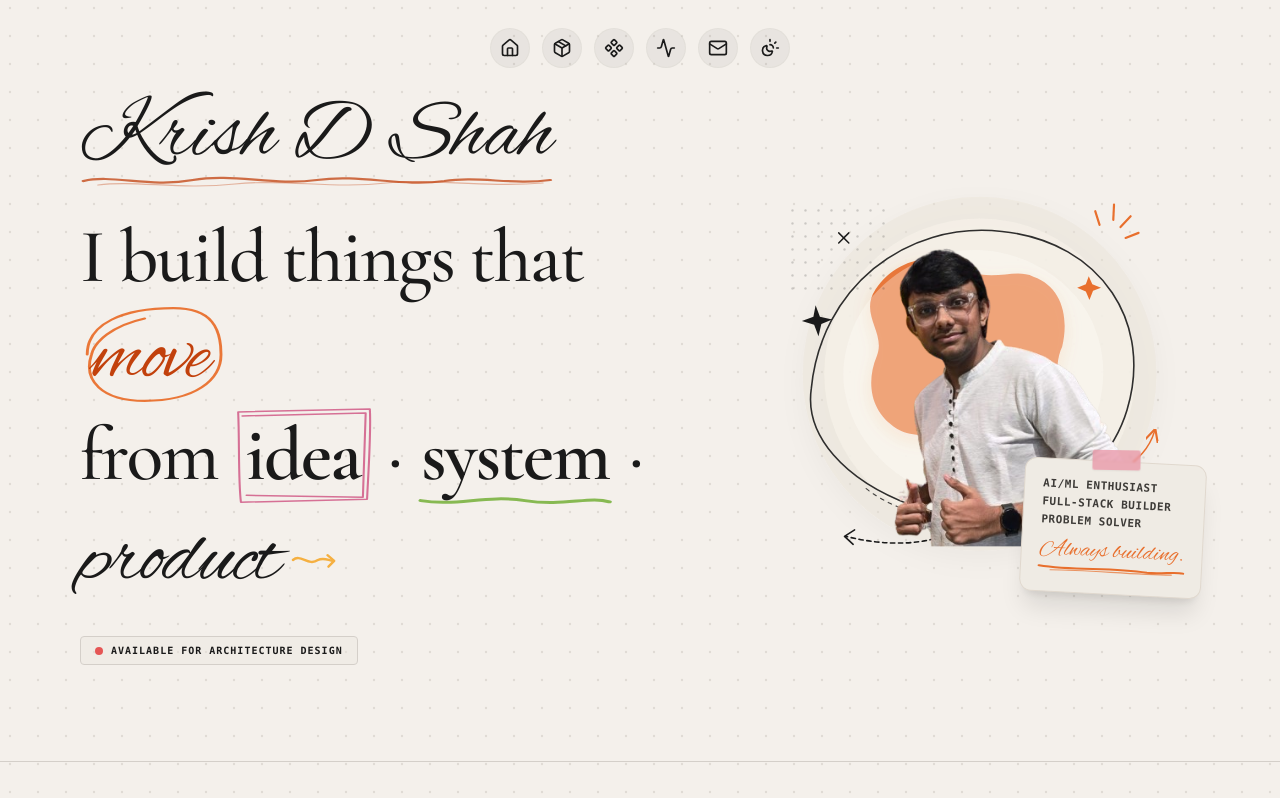
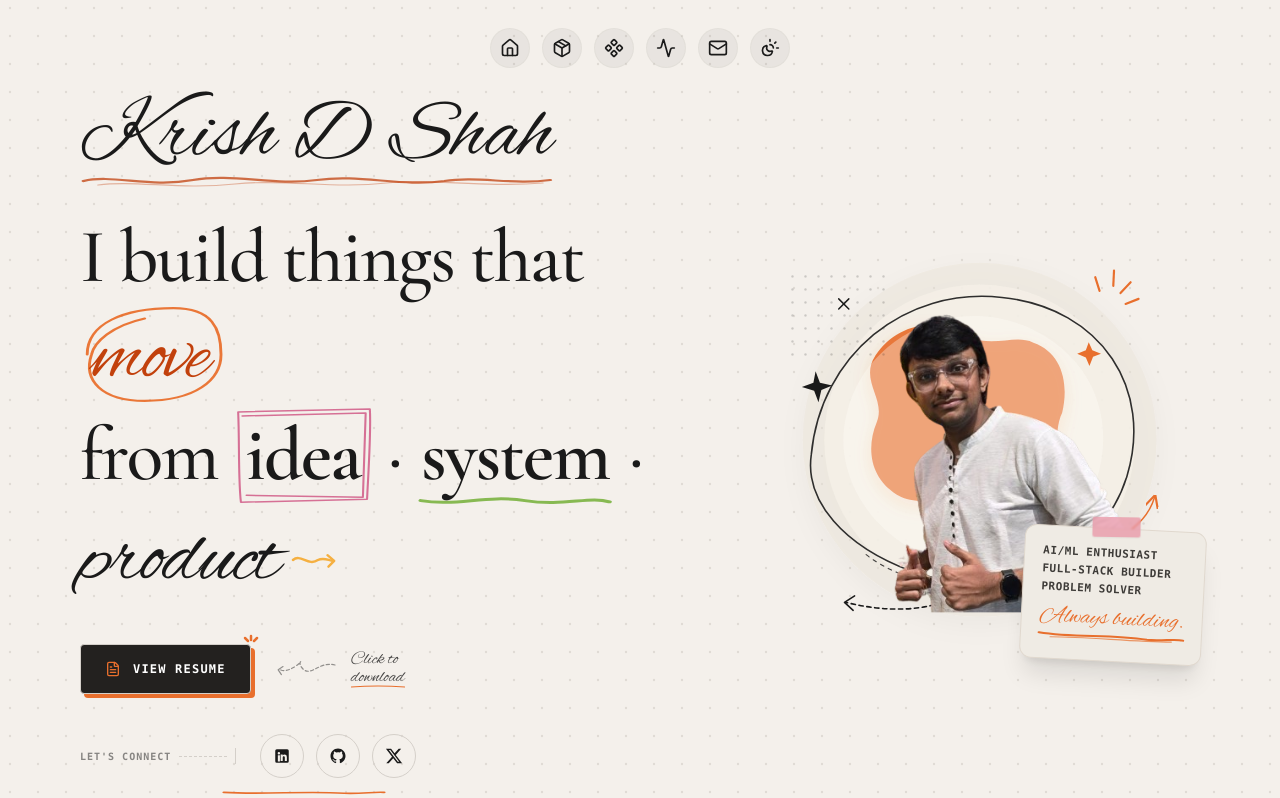
Before and after one commit to Krishdshah/portfoliov2, a Next.js app: page / in a window 1280 px wide. Shown: the top 798 px of the page. Built offline with nearby package versions, Linux system fonts and the light colour scheme.

Commit message:
feat: design resume button and social connect outline icons below text in Hero section

```diff
--- a/components/Hero.tsx
+++ b/components/Hero.tsx
@@ -143,7 +143,32 @@ function NameSignature() {
   );
 }
 
+import { FileText } from "lucide-react";
 import ProfileDoodle from "./ProfileDoodle";
+
+function LinkedinIcon({ className }: { className?: string }) {
+  return (
+    <svg className={className} viewBox="0 0 24 24" fill="currentColor">
+      <path d="M19 3a2 2 0 0 1 2 2v14a2 2 0 0 1-2 2H5a2 2 0 0 1-2-2V5a2 2 0 0 1 2-2h14m-.5 15.5v-5.3a3.26 3.26 0 0 0-3.26-3.26c-.85 0-1.84.52-2.28 1.3v-1.11h-2.79v8.37h2.79v-4.93c0-.77.62-1.4 1.39-1.4a1.4 1.4 0 0 1 1.4 1.4v4.93h2.75M6.46 10.9v8.37H9.25V10.9H6.46M7.86 6.77a1.63 1.63 0 1 0 0 3.26 1.63 1.63 0 0 0 0-3.26Z" />
+    </svg>
+  );
+}
+
+function GithubIcon({ className }: { className?: string }) {
+  return (
+    <svg className={className} viewBox="0 0 24 24" fill="currentColor">
+      <path d="M12 2C6.477 2 2 6.477 2 12c0 4.42 2.865 8.166 6.839 9.489.5.092.682-.217.682-.482 0-.237-.008-.866-.013-1.7-2.782.603-3.369-1.34-3.369-1.34-.454-1.156-1.11-1.464-1.11-1.464-.908-.62.069-.608.069-.608 1.003.07 1.531 1.03 1.531 1.03.892 1.529 2.341 1.087 2.91.831.092-.646.35-1.086.636-1.336-2.22-.253-4.555-1.11-4.555-4.943 0-1.091.39-1.984 1.029-2.683-.103-.253-.446-1.27.098-2.647 0 0 .84-.269 2.75 1.025A9.564 9.564 0 0112 6.844c.85.004 1.705.115 2.504.337 1.909-1.294 2.747-1.025 2.747-1.025.546 1.377.203 2.394.1 2.647.64.699 1.028 1.592 1.028 2.683 0 3.842-2.339 4.687-4.566 4.935.359.309.678.919.678 1.852 0 1.336-.012 2.415-.012 2.743 0 .267.18.579.688.481C19.137 20.162 22 16.418 22 12c0-5.523-4.477-10-10-10z" />
+    </svg>
+  );
+}
+
+function TwitterIcon({ className }: { className?: string }) {
+  return (
+    <svg className={className} viewBox="0 0 24 24" fill="currentColor">
+      <path d="M18.244 2.25h3.308l-7.227 8.26 8.502 11.24H16.17l-5.214-6.817L4.99 21.75H1.68l7.73-8.835L1.254 2.25H8.08l4.713 6.231zm-1.161 17.52h1.833L7.084 4.126H5.117z" />
+    </svg>
+  );
+}
 
 export default function Hero() {
   return (
@@ -163,10 +188,152 @@ export default function Hero() {
             <SquigglyArrow />
           </h1>
 
-          <div>
-            <div className="inline-flex items-center px-3.5 py-1.5 bg-background-muted/40 border border-border-custom rounded-sm text-[10px] font-mono tracking-widest text-foreground font-semibold uppercase">
-              <span className="w-2 h-2 rounded-full bg-[#E54848] animate-pulse mr-2" />
-              AVAILABLE FOR ARCHITECTURE DESIGN
+          {/* Resume & Connect Block */}
+          <div className="flex flex-col gap-10 mt-2">
+            {/* Resume button & tooltip arrow */}
+            <div className="flex items-center gap-6 flex-wrap relative">
+
+              {/* VIEW RESUME button container */}
+              <div className="relative group">
+                {/* Sunburst rays above the top right corner of the button */}
+                <svg
+                  className="absolute -top-3 -right-3 w-6 h-6 text-[#E86F2D] pointer-events-none"
+                  viewBox="0 0 24 24"
+                  fill="none"
+                  stroke="currentColor"
+                  strokeWidth="2.5"
+                  strokeLinecap="round"
+                >
+                  <line x1="12" y1="4" x2="12" y2="8" />
+                  <line x1="18" y1="6" x2="15" y2="9" />
+                  <line x1="6" y1="6" x2="9" y2="9" />
+                </svg>
+
+                <a
+                  href="/resume"
+                  target="_blank"
+                  rel="noopener noreferrer"
+                  className="relative inline-flex items-center gap-3 px-6 py-4 bg-[#23211F] text-white dark:bg-[#EDE8E1] dark:text-[#23211F] border border-border-custom font-mono text-xs font-bold tracking-widest uppercase rounded-sm shadow-[4px_4px_0px_#E86F2D] hover:translate-y-0.5 hover:shadow-[2px_2px_0px_#E86F2D] active:translate-y-1 active:shadow-none transition-all duration-150"
+                >
+                  <FileText className="w-4 h-4 text-[#E86F2D] dark:text-[#E86F2D]" />
+                  <span>VIEW RESUME</span>
+                </a>
+              </div>
+
+              {/* Doodle squiggly loop arrow + Text */}
+              <div className="flex items-center gap-3 select-none">
+                {/* Squiggly dashed loop arrow */}
+                <svg
+                  className="w-16 h-8 text-foreground/45 overflow-visible"
+                  viewBox="0 0 80 30"
+                  fill="none"
+                >
+                  <path
+                    d="M 75,10 C 55,5 45,25 35,15 C 25,5 40,2 25,12 Q 12,20 5,15"
+                    stroke="currentColor"
+                    strokeWidth="1.5"
+                    strokeLinecap="round"
+                    strokeDasharray="4 3"
+                  />
+                  {/* Arrowhead pointing left */}
+                  <path
+                    d="M 10,12 L 4,16 L 8,22"
+                    stroke="currentColor"
+                    strokeWidth="1.5"
+                    strokeLinecap="round"
+                    strokeLinejoin="round"
+                  />
+                </svg>
+
+                <div className="flex flex-col">
+                  <span className="font-script text-lg text-foreground/80 leading-none">
+                    Click to
+                  </span>
+                  <span className="font-script text-lg text-foreground/80 leading-none relative inline-block">
+                    download
+                    <svg
+                      className="absolute left-0 bottom-[-2px] w-full h-1 text-[#E86F2D]"
+                      viewBox="0 0 100 10"
+                      preserveAspectRatio="none"
+                      fill="none"
+                    >
+                      <path
+                        d="M0,5 Q50,0 100,5"
+                        stroke="currentColor"
+                        strokeWidth="2"
+                      />
+                    </svg>
+                  </span>
+                </div>
+              </div>
+
+            </div>
+
+            {/* LET'S CONNECT section */}
+            <div className="flex flex-col gap-4">
+              <div className="flex items-center gap-6">
+                {/* Label with horizontal dashed line and vertical end pipe */}
+                <div className="flex items-center gap-2 select-none">
+                  <span className="font-mono text-[10px] font-bold tracking-widest text-foreground/50 uppercase">
+                    LET'S CONNECT
+                  </span>
+                  <div className="w-12 border-t border-dashed border-border-custom" />
+                  <div className="h-4 border-r border-border-custom" />
+                </div>
+
+                {/* Circle Icon Buttons */}
+                <div className="flex items-center gap-3 relative">
+                  {/* LinkedIn */}
+                  <a
+                    href="https://in.linkedin.com/in/thekrishdshah"
+                    target="_blank"
+                    rel="noopener noreferrer"
+                    className="w-11 h-11 border border-border-custom rounded-full flex items-center justify-center bg-transparent text-foreground hover:bg-foreground hover:text-background hover:border-foreground transition-all duration-200"
+                    title="LinkedIn"
+                  >
+                    <LinkedinIcon className="w-4.5 h-4.5" />
+                  </a>
+
+                  {/* GitHub */}
+                  <a
+                    href="https://github.com/Krishdshah"
+                    target="_blank"
+                    rel="noopener noreferrer"
+                    className="w-11 h-11 border border-border-custom rounded-full flex items-center justify-center bg-transparent text-foreground hover:bg-foreground hover:text-background hover:border-foreground transition-all duration-200"
+                    title="GitHub"
+                  >
+                    <GithubIcon className="w-4.5 h-4.5" />
+                  </a>
+
+                  {/* Twitter / X */}
+                  <a
+                    href="https://x.com/ikrishshah"
+                    target="_blank"
+                    rel="noopener noreferrer"
+                    className="w-11 h-11 border border-border-custom rounded-full flex items-center justify-center bg-transparent text-foreground hover:bg-foreground hover:text-background hover:border-foreground transition-all duration-200"
+                    title="Twitter / X"
+                  >
+                    <TwitterIcon className="w-4.5 h-4.5" />
+                  </a>
+                </div>
+              </div>
+
+              {/* Hand-drawn orange underline under the social icons */}
+              <div className="pl-36 max-w-xs -mt-1 select-none">
+                <svg
+                  className="w-40 h-2 text-[#E86F2D] overflow-visible"
+                  viewBox="0 0 100 10"
+                  preserveAspectRatio="none"
+                  fill="none"
+                >
+                  <path
+                    d="M 0,3 C 25,6 50,1 75,4 C 85,5 95,2 100,3"
+                    stroke="currentColor"
+                    strokeWidth="2"
+                    strokeLinecap="round"
+                  />
+                </svg>
+              </div>
             </div>
           </div>
         </div>
```
